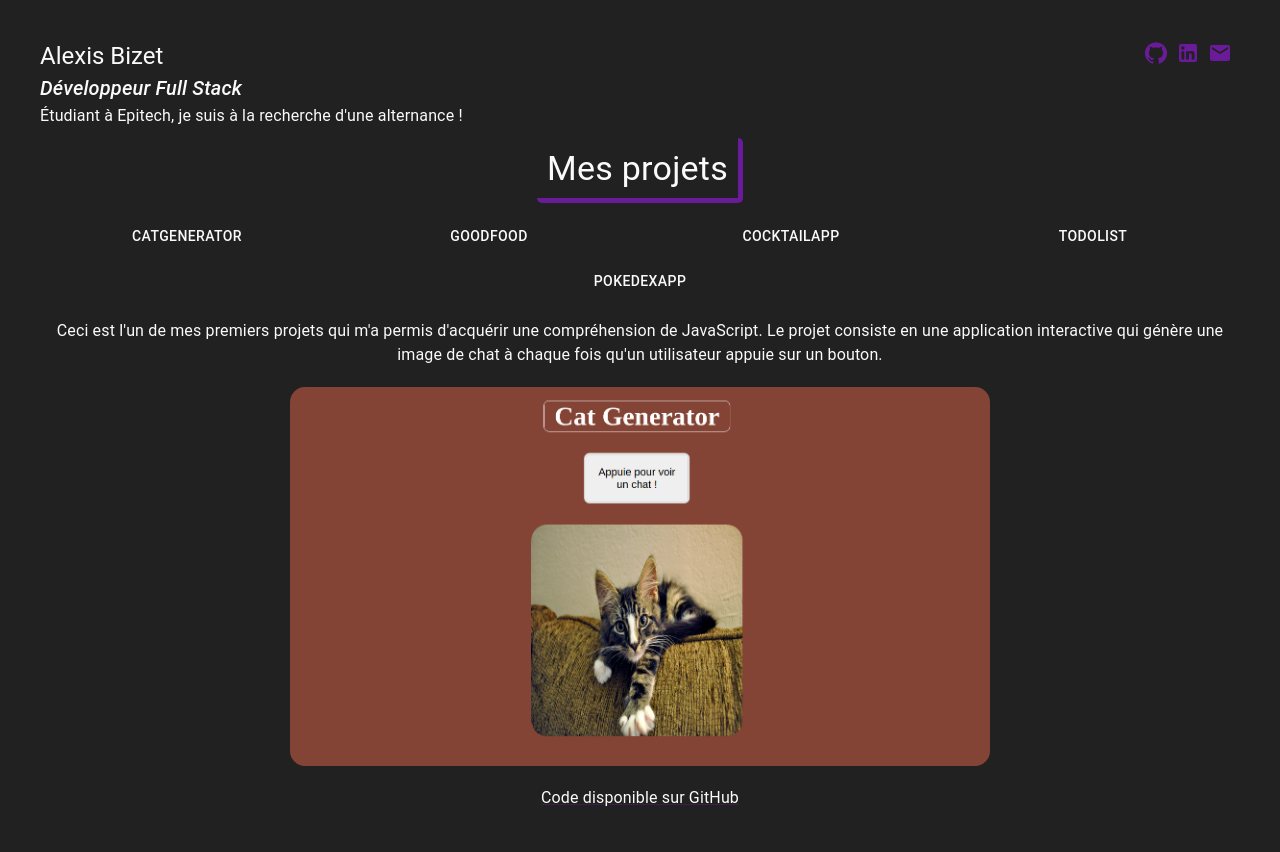
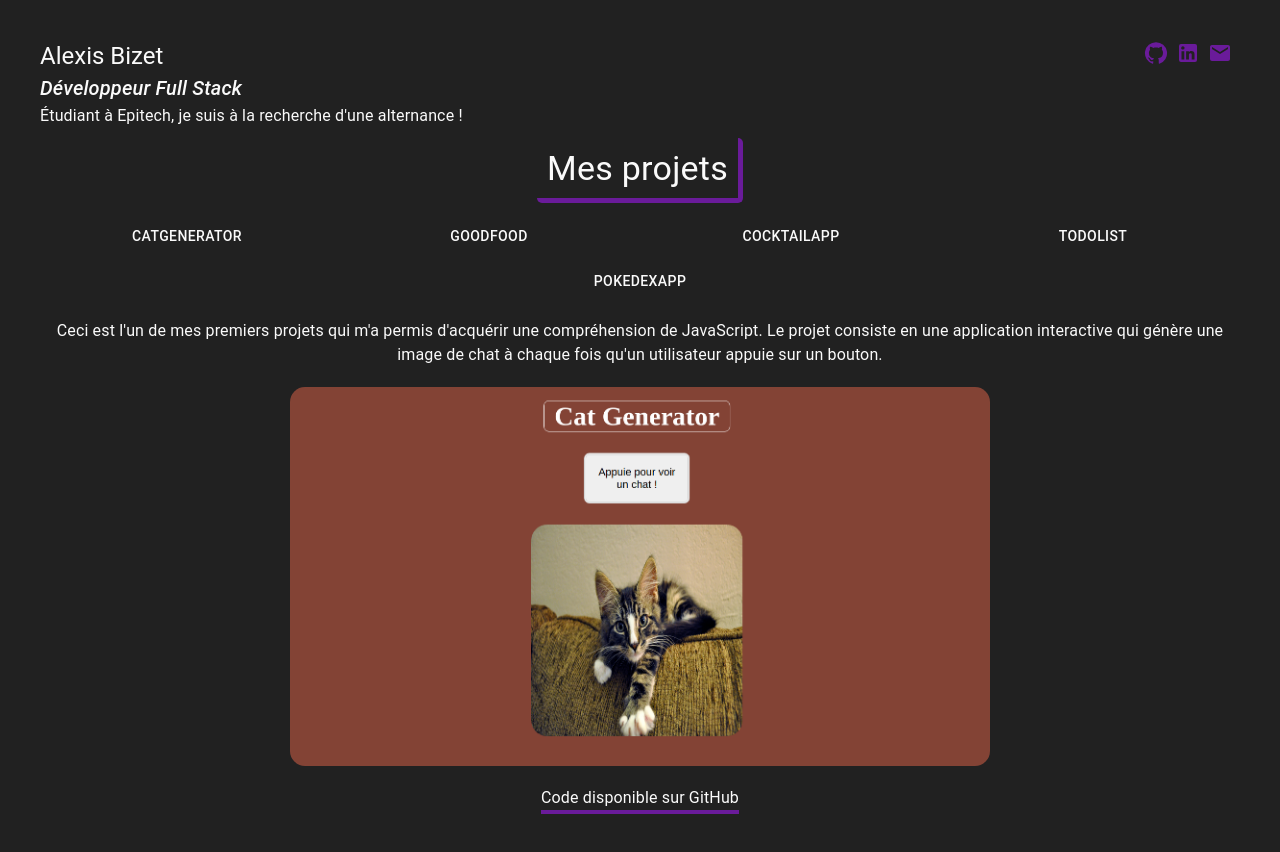
Before and after one commit to Alexis-Bizet/Website, a React (Vite) app: page / in a window 1280 px wide. Built offline with nearby package versions, Linux system fonts and the light colour scheme.

Commit message:
change link

```diff
--- a/src/components/Content.tsx
+++ b/src/components/Content.tsx
@@ -98,9 +98,15 @@ function Content() {
                 />
                 </Fade>
                 <Fade in={checked} timeout={500}>
-                <Link href={selectedProject?.gitHub} target="_blank" sx={{color:'#fafafa', marginTop:'20px', cursor:'pointer'}}>
-                    Code disponible sur GitHub
-                </Link>
+                    <Link href={selectedProject?.gitHub} target="_blank"
+                        sx={{
+                            color:'#fafafa',
+                            textDecoration: 'none',
+                            marginTop:'20px',
+                            cursor:'pointer',
+                            borderBottom:'4px solid #6a1b9a'}}>
+                            Code disponible sur GitHub
+                    </Link>
                 </Fade>
             </Box>
         </Box>
```
